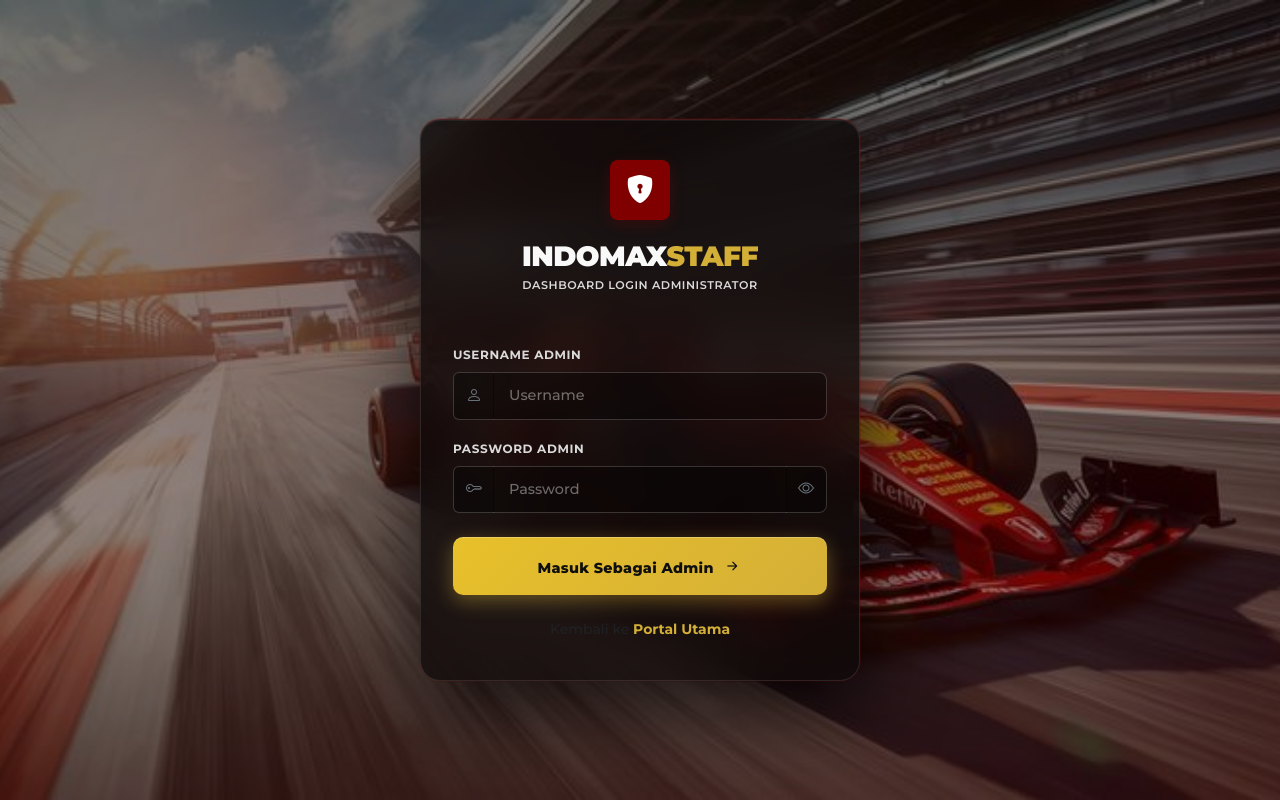
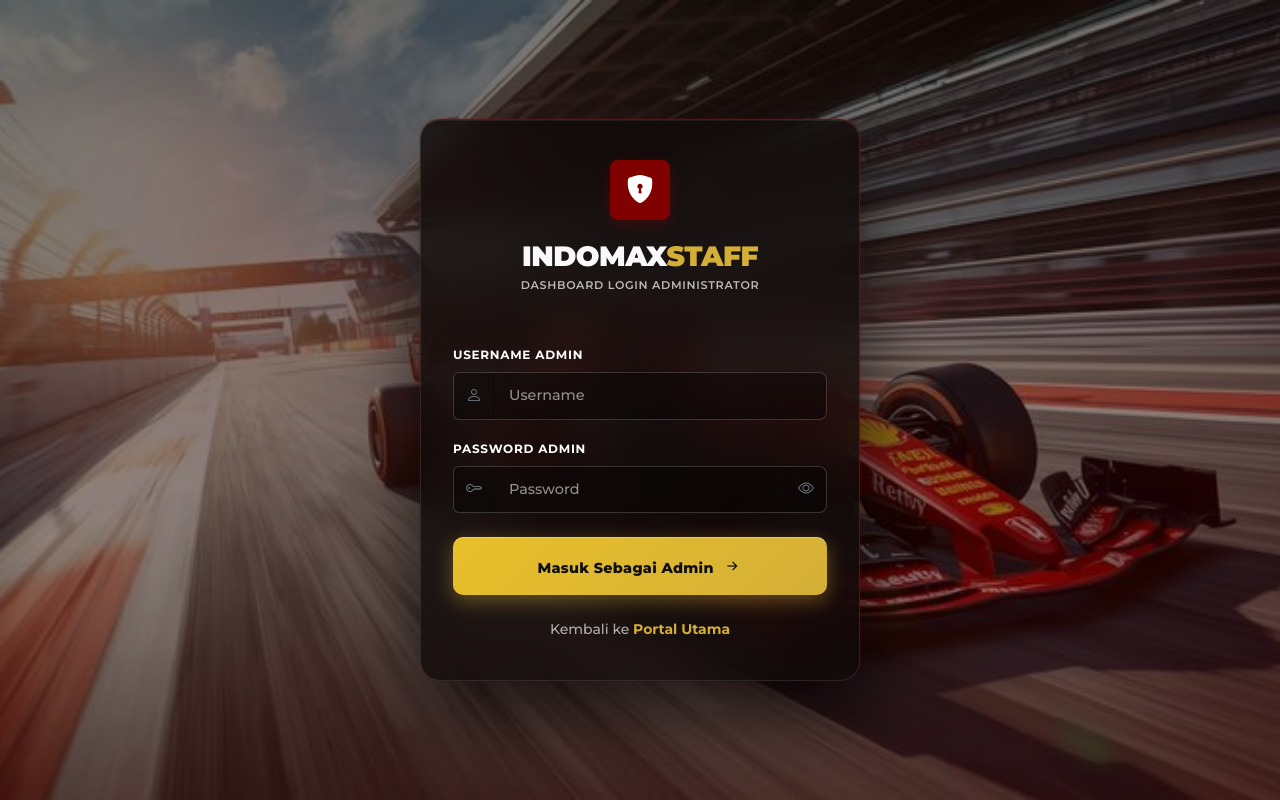
Before and after one commit to cylrra/rental_mobil, a PHP site: page /Admin/login.php in a window 1280 px wide. Run offline with PHP 8.4, Linux system fonts and the light colour scheme.

Commit message:
Mengupdate fitur login admin

```diff
--- a/Admin/login.php
+++ b/Admin/login.php
@@ -143,8 +143,8 @@ if (isset($_POST['login'])) {
             font-weight: 700;
             font-size: 0.75rem;
             text-transform: uppercase;
-            letter-spacing: 0.05em;
-            color: #dadada;
+            letter-spacing: 0.06em;
+            color: #ffffff;
             margin-bottom: 8px;
         }
 
@@ -161,7 +161,7 @@ if (isset($_POST['login'])) {
         }
 
         .form-control::placeholder {
-            color: rgba(255,255,255,0.4);
+            color: rgba(255,255,255,0.55);
         }
 
         /* Focus: bright crimson border glow */
@@ -175,7 +175,7 @@ if (isset($_POST['login'])) {
 
         .input-group-text {
             background: rgba(0,0,0,0.35);
-            color: rgba(255,255,255,0.6);
+            color: rgba(255,255,255,0.85);
             border-color: rgba(255,255,255,0.18);
         }
 
@@ -213,7 +213,7 @@ if (isset($_POST['login'])) {
                     <i class="bi bi-shield-lock-fill text-white fs-3"></i>
                 </div>
                 <h3 class="brand-header mb-1">INDOMAX<span>STAFF</span></h3>
-                <p class="text-muted small fw-semibold" style="letter-spacing: 0.05em; text-transform: uppercase; font-size: 0.7rem; color: #dadada !important;">Dashboard Login Administrator</p>
+                <p class="fw-semibold" style="letter-spacing: 0.06em; text-transform: uppercase; font-size: 0.7rem; color: rgba(255,255,255,0.70) !important;">Dashboard Login Administrator</p>
             </div>
 
             <?php if (!empty($error)): ?>
@@ -268,7 +268,7 @@ if (isset($_POST['login'])) {
                 </button>
 
                 <div class="text-center d-grid gap-2">
-                    <p class="small text-muted mb-0 fw-medium">Kembali ke <a href="../index.php" class="text-danger fw-bold text-decoration-none" style="color: var(--secondary-container) !important;">Portal Utama</a></p>
+                    <p class="small mb-0 fw-medium" style="color: rgba(255,255,255,0.65);">Kembali ke <a href="../index.php" class="fw-bold text-decoration-none" style="color: #d4af37;">Portal Utama</a></p>
                 </div>
             </form>
         </div>
```
